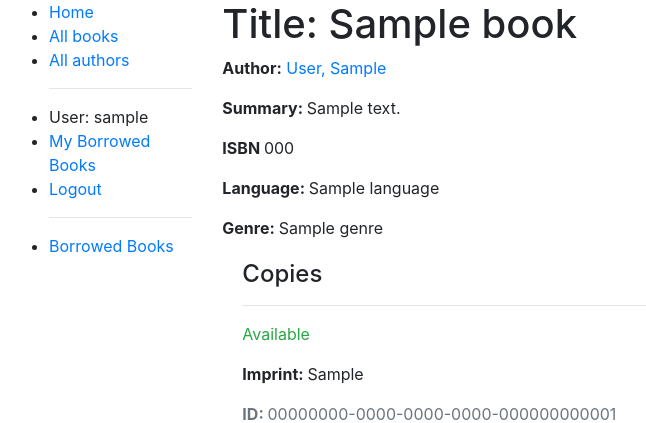
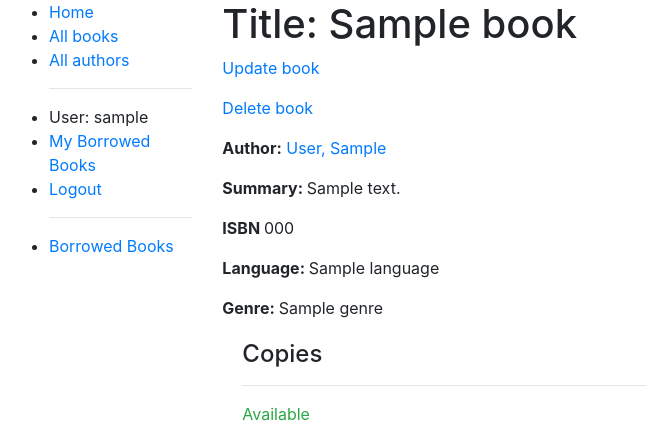
Before and after one commit to anthonysea/moz_locallibrary, a Django app: page /catalog/book/1 in a window 1280 px wide. Shown: the top 423 px of the page, without its empty margins (6-652 px from the left). Run offline with Django 3.2, Linux system fonts and the light colour scheme; a user stored in the database is signed in; tables that the repository leaves empty hold one stand-in row (values such as "Sample post"); some libraries are stand-ins or nearby versions.

Commit message:
Added functionality to create/update/delete books; added corresponding links for each book as well as in the book list to add books, only available for the appropriate users (librarians)

```diff
--- a/catalog/templates/book_detail.html
+++ b/catalog/templates/book_detail.html
@@ -2,6 +2,10 @@
 
 {% block content %}
     <h1>Title: {{ book.title }}</h1>
+    {% if perms.catalog.can_mark_returned %}
+        <p><a href="{% url 'book_update' book.id %}">Update book</a></p>
+        <p><a href="{% url 'book_delete' book.id %}">Delete book</a></p>
+    {% endif %}
     <p><strong>Author:</strong><a href="{{ book.author.get_absolute_url }}"> {{ book.author }}</a></p> <!-- author detail link not yet defined -->
     <p><strong>Summary: </strong>{{ book.summary }}</p>
     <p><strong>ISBN </strong>{{ book.isbn }}</p>
--- a/catalog/templates/book_list.html
+++ b/catalog/templates/book_list.html
@@ -12,6 +12,10 @@
         </ul>
     {% else %}
         <p>There are no books in the library.</p>
+    {% endif %}
+    {% if perms.catalog.can_mark_returned %}
+        <hr>
+        <p><a href="{% url 'book_create' %}">Add book</a></p>
     {% endif %}
 {% endblock %}
 
--- a/catalog/urls.py
+++ b/catalog/urls.py
@@ -24,8 +24,16 @@ urlpatterns += [
     path('book/<uuid:pk>/renew/', views.renew_book_librarian, name='renew-book-librarian'),
 ]
 
+# Views to create, update, and delete authors
 urlpatterns += [
     path('author/create/', views.AuthorCreate.as_view(), name='author_create'),
     path('author/<int:pk>/update/', views.AuthorUpdate.as_view(), name='author_update'),
     path('author/<int:pk>/delete/', views.AuthorDelete.as_view(), name='author_delete'),
 ]
+
+# Views to create, update, and delete books
+urlpatterns += [
+    path('book/create/', views.BookCreate.as_view(), name='book_create'),
+    path('book/<int:pk>/update/', views.BookUpdate.as_view(), name='book_update'),
+    path('book/<int:pk>/delete/', views.BookDelete.as_view(), name='book_delete'),
+]
--- a/catalog/views.py
+++ b/catalog/views.py
@@ -133,17 +133,35 @@ class AuthorCreate(CreateView, PermissionRequiredMixin):
     model = Author
     fields = '__all__'
     #initial = {'date_of_death': '05/01/2018'}
-    permission_required = 'catalog.can_mark_as_returned'
+    permission_required = 'catalog.can_mark_returned'
     template_name = 'author_form.html'
 
 class AuthorUpdate(UpdateView, PermissionRequiredMixin):
     model = Author
     fields = ['first_name', 'last_name', 'date_of_birth', 'date_of_death']
-    permission_required = 'catalog.can_mark_as_returned'
+    permission_required = 'catalog.can_mark_returned'
     template_name = 'author_form.html'
 
 class AuthorDelete(DeleteView, PermissionRequiredMixin):
     model = Author
     success_url = reverse_lazy('authors')
-    permission_required = 'catalog.can_mark_as_returned'
+    permission_required = 'catalog.can_mark_returned'
     template_name = 'author_confirm_delete.html'
+
+class BookCreate(CreateView, PermissionRequiredMixin):
+    model = Book
+    fields = '__all__'
+    permission_required = 'catalog.can_mark_returned'
+    template_name = 'book_form.html'
+
+class BookUpdate(UpdateView, PermissionRequiredMixin):
+    model = Book
+    fields = ['title', 'author', 'summary', 'isbn', 'genre', 'language']
+    permission_required = 'catalog.can_mark_returned'
+    template_name = 'book_form.html'
+
+class BookDelete(DeleteView, PermissionRequiredMixin):
+    model = Book
+    success_url = reverse_lazy('books')
+    permission_required = 'catalog.can_mark_returned'
+    template_name = 'book_confirm_delete.html'
```
Also changed, not shown: catalog/templates/book_confirm_delete.html (added, +12 -0 lines), catalog/templates/book_form.html (added, +11 -0 lines).
